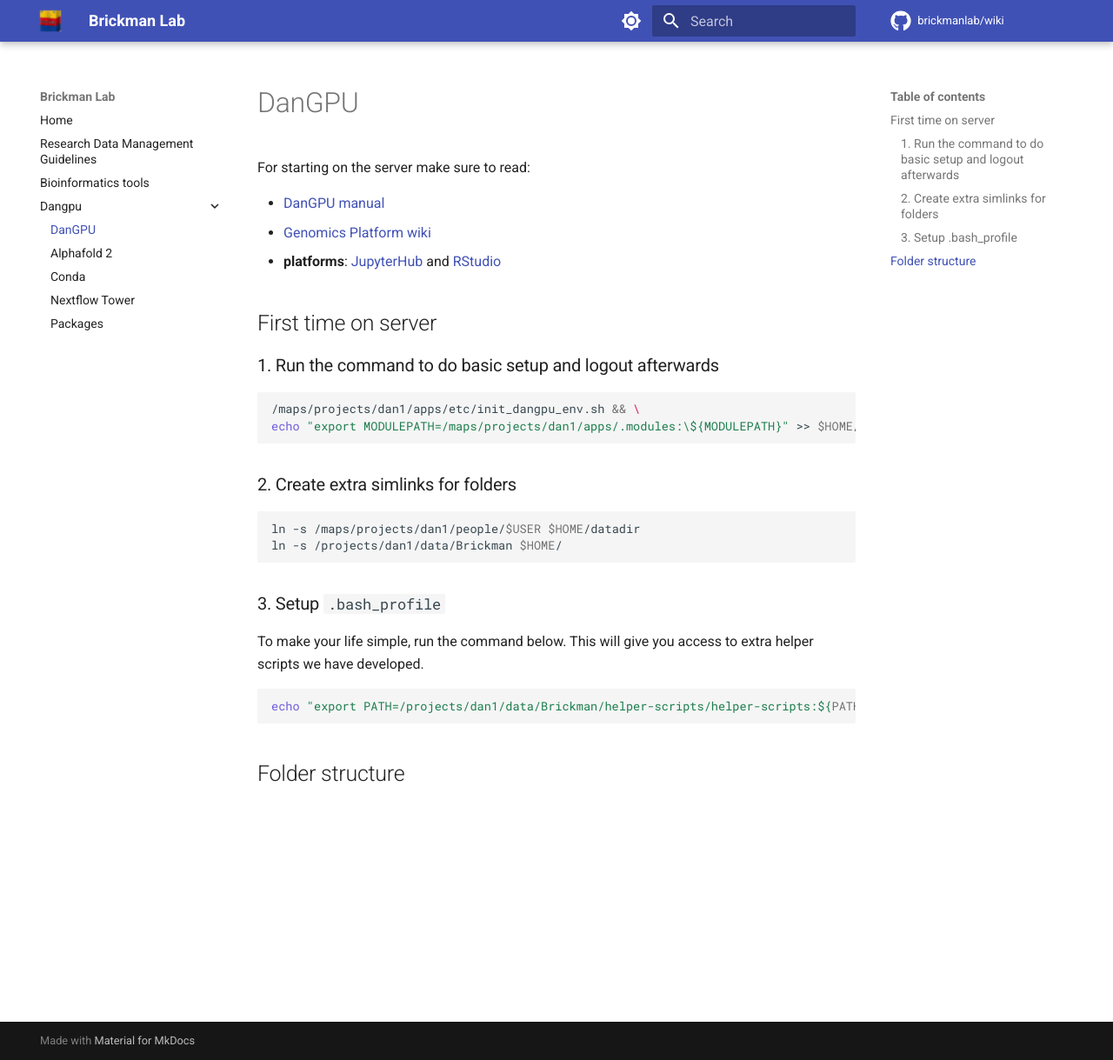
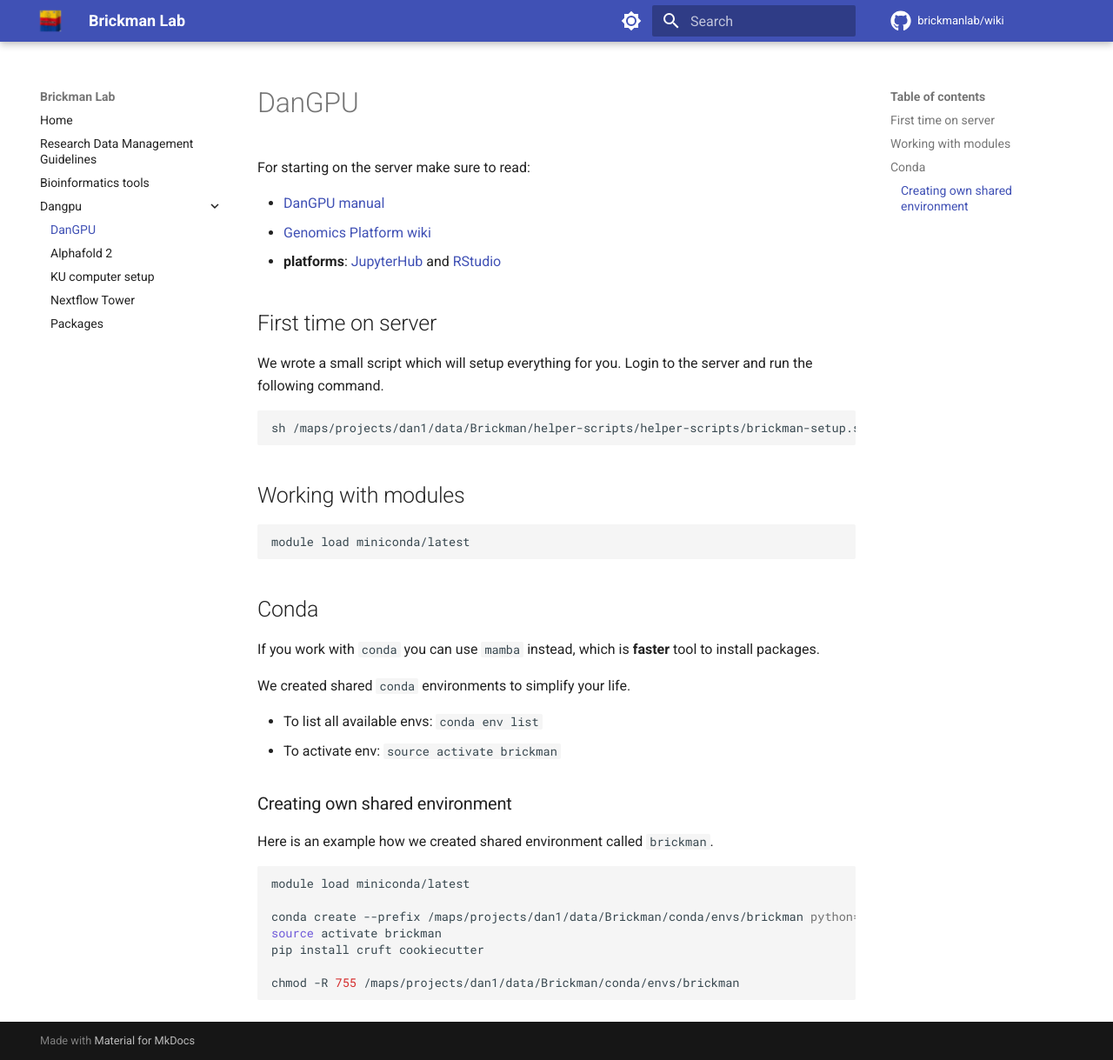
Before and after one commit to brickmanlab/brickmanlab.github.io, an MkDocs documentation site: the page built from docs/dangpu/index.md, in a window 1280 px wide and 1219 px high. Shown: the whole window at 87% size. Built offline with MkDocs 1.6.1 and Material for MkDocs 9.7.7, drawn with Linux system fonts in a browser that asks for light colours; comment, search, counter and statistics services are not loaded.

Commit message:
docs: simplify conda

````diff
--- a/docs/dangpu/index.md
+++ b/docs/dangpu/index.md
@@ -8,27 +8,39 @@
 
 ## First time on server
 
-### 1. Run the command to do basic setup and logout afterwards
+We wrote a small script which will setup everything for you. Login to the server
+and run the following command.
 
 ```bash
-/maps/projects/dan1/apps/etc/init_dangpu_env.sh && \
-echo "export MODULEPATH=/maps/projects/dan1/apps/.modules:\${MODULEPATH}" >> $HOME/.bash_profile
+sh /maps/projects/dan1/data/Brickman/helper-scripts/helper-scripts/brickman-setup.sh
 ```
 
-### 2. Create extra simlinks for folders
+## Working with modules
 
 ```bash
-ln -s /maps/projects/dan1/people/$USER $HOME/datadir
-ln -s /projects/dan1/data/Brickman $HOME/
+module load miniconda/latest
 ```
 
-### 3. Setup `.bash_profile`
+## Conda
 
-To make your life simple, run the command below. This will give you access to
-extra helper scripts we have developed.
+If you work with `conda` you can use `mamba` instead, which is **faster** tool
+to install packages.
+
+We created shared `conda` environments to simplify your life.
+
+- To list all available envs: `conda env list`
+- To activate env: `source activate brickman`
+
+### Creating own shared environment
+
+Here is an example how we created shared environment called `brickman`.
 
 ```bash
-echo "export PATH=/projects/dan1/data/Brickman/helper-scripts/helper-scripts:${PATH}" >> ~/.bash_profile
+module load miniconda/latest
+
+conda create --prefix /maps/projects/dan1/data/Brickman/conda/envs/brickman python=3.10
+source activate brickman
+pip install cruft cookiecutter
+
+chmod -R 755 /maps/projects/dan1/data/Brickman/conda/envs/brickman
 ```
-
-## Folder structure
````
Also changed, not shown: docs/dangpu/ku-computer.md (renamed from docs/dangpu/conda.md, +2 -16 lines).
